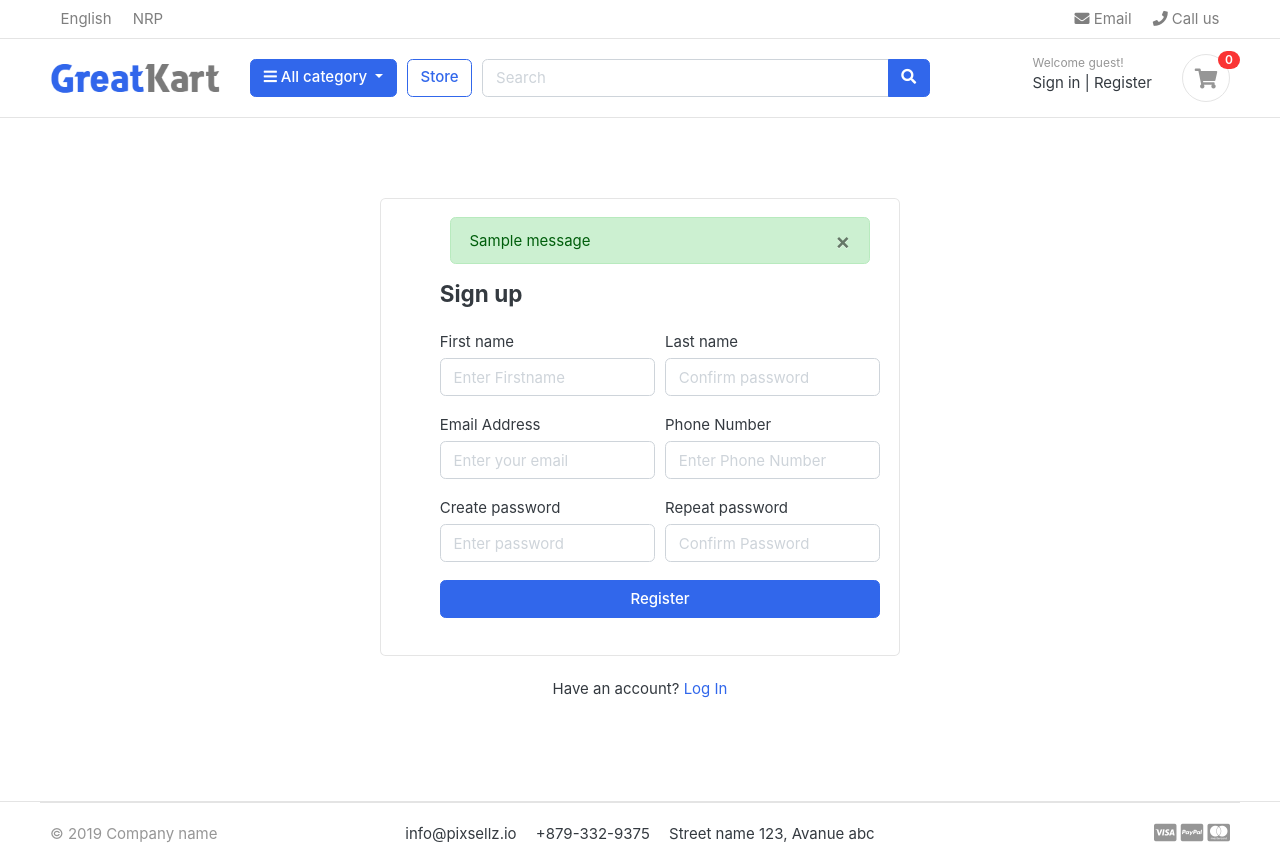
After one commit to sudarshan-uprety/Ecommerce-Django, a Django app: page /accounts/register/ in a window 1280 px wide. The commit adds this page. Run offline with Django 4.2, Linux system fonts and the light colour scheme; data comes from the database, SQL or seed files in the repository; both versions use the stored data as it was after the commit; tables that the repository leaves empty hold one stand-in row (values such as "Sample post"); one stand-in notice (Sample message) is shown; some libraries are stand-ins or nearby versions; some web fonts are replaced.

Commit message:
adding user login, create account, authorization and authentication

```diff
--- /dev/null
+++ b/accounts/forms.py
@@ -0,0 +1,39 @@
+from django import forms
+from .models import Account
+
+class RegestrationForm(forms.ModelForm):
+    password=forms.CharField(widget=forms.PasswordInput(attrs={
+        'placeholder':'Enter Password',
+        'class':'form-control',
+    }))
+    confirm_password=forms.CharField(widget=forms.PasswordInput(attrs={
+        'placeholder':'Confirm Password',
+        'class':'form-control',
+    }))
+
+    class Meta:
+        model=Account
+        fields=['first_name','last_name','phone_number','email','password']
+
+    def __init__(self,*args,**kwarg):
+        super(RegestrationForm,self).__init__(*args,**kwarg)
+        self.fields['first_name'].widget.attrs['placeholder']='Enter Firstname'
+        self.fields['last_name'].widget.attrs['placeholder']='Enter Lastname'
+        self.fields['phone_number'].widget.attrs['placeholder']='Enter Phone Number'
+        self.fields['email'].widget.attrs['placeholder']='Enter your email'
+        self.fields['password'].widget.attrs['placeholder']='Enter password'
+        self.fields['last_name'].widget.attrs['placeholder']='Confirm password '
+
+
+        for field in self.fields:
+            self.fields[field].widget.attrs['class']='form-control'
+
+    def clean(self): #this function will check if the password and confirm password are same or not.
+        cleaned_data=super(RegestrationForm,self).clean()
+        password=cleaned_data.get('password')
+        confirm_password=cleaned_data.get('confirm_password')
+
+        if password!=confirm_password:
+            raise forms.ValidationError(
+                "Password doesnot match!"
+            )
--- /dev/null
+++ b/accounts/urls.py
@@ -0,0 +1,9 @@
+from django.urls import path
+from .import views
+
+urlpatterns=[
+    path('register/',views.register,name='register'),
+    path('login/',views.login,name='login'),
+    path('logout/',views.logout,name='logout'),
+
+]
--- a/accounts/views.py
+++ b/accounts/views.py
@@ -1,3 +1,59 @@
 from django.shortcuts import render
+from .forms import RegestrationForm
+from .models import Account
+from django.contrib import messages,auth
+from django.shortcuts import redirect
+from django.contrib.auth.decorators import login_required
+# Create your views here.
 
-# Create your views here.
+def register(request):
+    if request.method=='POST':
+        form=RegestrationForm(request.POST)
+        if form.is_valid():
+            first_name=form.cleaned_data['first_name'] #when we use django form we need to use cleaned_data to extract form the frontend
+            last_name=form.cleaned_data['last_name']
+            email=form.cleaned_data['email']
+            phone_number=form.cleaned_data['phone_number']
+            password=form.cleaned_data['password']
+            username=email.split("@")[0]
+
+            user=Account.objects.create_user(first_name=first_name,last_name=last_name,email=email,username=username,password=password)  #this will call the create_user function which is under accounts/mode.py/MyAccountManager class
+            user.phone_number=phone_number
+            user.save()
+            messages.success(request,'Regestration successful')
+            return redirect('register')
+    else:
+        form=RegestrationForm()
+
+
+    context={
+        'form':form,
+    }
+    return render(request,'accounts/register.html',context)
+
+
+
+def login(request):
+    if request.method=='POST':
+        email=request.POST['email']
+        password=request.POST['password']
+
+
+        user=auth.authenticate(email=email,password=password)
+
+
+        if user is not None:
+            auth.login(request,user)
+            #messages.success(request,"you're now logged in")
+            return redirect('home')
+        else:
+            messages.error(request,"Invalid login details")
+            return redirect ('login')
+
+    return render(request,'accounts/login.html')
+
+@login_required(login_url="login")
+def logout(request):
+    auth.logout(request)
+    messages.success(request,"You're logged out.")
+    return redirect('login')
--- a/ecommerce/settings.py
+++ b/ecommerce/settings.py
@@ -136,3 +136,8 @@ MEDIA_ROOT=BASE_DIR /'media'
 # https://docs.djangoproject.com/en/4.1/ref/settings/#default-auto-field
 
 DEFAULT_AUTO_FIELD = 'django.db.models.BigAutoField'
+
+from django.contrib.messages import constants as messages
+MESSAGE_TAGS = {
+    messages.INFO: 'danger',
+}
--- a/ecommerce/urls.py
+++ b/ecommerce/urls.py
@@ -24,4 +24,5 @@ urlpatterns = [
     path('',views.home ,name='home'),
     path('store/',include('store.urls')),
     path('cart/',include('carts.urls')),
+    path('accounts/',include('accounts.urls')),
 ] + static(settings.MEDIA_URL,document_root=settings.MEDIA_ROOT)
--- /dev/null
+++ b/templates/accounts/register.html
@@ -0,0 +1,64 @@
+{%extends 'base.html'%}
+
+
+{%block content%}
+
+
+<section class="section-content padding-y">
+
+    <!-- ============================ COMPONENT REGISTER   ================================= -->
+        <div class="card mx-auto" style="max-width:520px; margin-top:40px;">
+          <article class="card-body">
+             {%include 'includes/alerts.html'%}
+            <header class="mb-4"><h4 class="card-title">Sign up</h4></header>
+            <form action="{%url 'register'%}" method="POST">
+                {%csrf_token%}
+
+
+                    <div class="form-row">
+                        <div class="col form-group">
+                            <label>First name</label>
+                              {{form.first_name}}
+                        </div> <!-- form-group end.// -->
+                        <div class="col form-group">
+                            <label>Last name</label>
+                              {{form.last_name}}
+                        </div> <!-- form-group end.// -->
+                    </div> <!-- form-row end.// -->
+                    <div class="form-row">
+                        <div class="form-group col-md-6">
+                          <label>Email Address</label>
+                          {{form.email}}
+                        </div> <!-- form-group end.// -->
+                        <div class="form-group col-md-6">
+                          <label>Phone Number</label>
+                          {{form.phone_number}}
+                        </div> <!-- form-group end.// -->
+                    </div> <!-- form-row.// -->
+                    <div class="form-row">
+                        <div class="form-group col-md-6">
+                            <label>Create password</label>
+                            {{form.password}}
+                        </div> <!-- form-group end.// -->
+                        <div class="form-group col-md-6">
+                            <label>Repeat password</label>
+                            {{form.confirm_password}}
+                        </div> <!-- form-group end.// -->
+                    </div>
+                    <div class="form-group">
+                        <button type="submit" class="btn btn-primary btn-block"> Register  </button>
+                    </div> <!-- form-group// -->
+                    {{form.email.errors}}
+                    {{form.non_field_errors}}
+                </form>
+            </article><!-- card-body.// -->
+        </div> <!-- card .// -->
+        <p class="text-center mt-4">Have an account? <a href="{%url 'login'%}">Log In</a></p>
+        <br><br>
+    <!-- ============================ COMPONENT REGISTER  END.// ================================= -->
+
+
+    </section>
+
+
+{%endblock%}
--- /dev/null
+++ b/templates/includes/alerts.html
@@ -0,0 +1,13 @@
+{% if messages %}
+<ul class="messages">
+    {% for message in messages %}
+    <div id="message" class="container">
+    <div{% if message.tags %} class="alert alert-{{ message.tags }}"{% endif %} role="alert">
+        <button type="button" class="close" data-dismiss="alert"><span aria-hidden="true">&times</span></button>
+        {% if message.level == DEFAULT_MESSAGE_LEVELS.ERROR %}Error: {% endif %}
+        {{ message }}
+    </div>
+</div>
+    {% endfor %}
+
+{% endif %}
--- a/templates/includes/navbar.html
+++ b/templates/includes/navbar.html
@@ -59,13 +59,25 @@
         </div> <!-- col.// -->
         <div class="col-lg-3 col-sm-6 col-8 order-2 order-lg-3">
                     <div class="d-flex justify-content-end mb-3 mb-lg-0">
+                        {%if user.id is None%}
                         <div class="widget-header">
                             <small class="title text-muted">Welcome guest!</small>
                             <div>
-                                <a href="{%static './signin.html'%}">Sign in</a> <span class="dark-transp"> | </span>
-                                <a href="{%static './register.html'%}"> Register</a>
+                                <a href="{%url 'login'%}">Sign in</a> <span class="dark-transp"> | </span>
+                                <a href="{%url 'register'%}"> Register</a>
                             </div>
                         </div>
+                        {%else%}
+
+                        <div class="widget-header">
+                            <small class="title text-muted">Welcome {{user.first_name}}</small>
+                            <div>
+                                <a href="#">Dashboard</a> <span class="dark-transp"> | </span>
+                                <a href="{%url 'logout'%}"> Logout</a>
+                            </div>
+                        </div>
+
+                        {%endif%}
                         <a href="{%url 'cart'%}" class="widget-header pl-3 ml-3">
                             <div class="icon icon-sm rounded-circle border"><i class="fa fa-shopping-cart"></i></div>
                             <span class="badge badge-pill badge-danger notify">{{cart_count}}</span>
```
Also changed, not shown: templates/accounts/login.html (added, +40 -0 lines), db.sqlite3.
